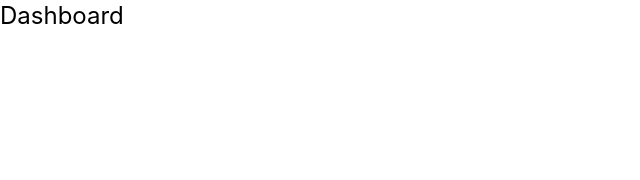
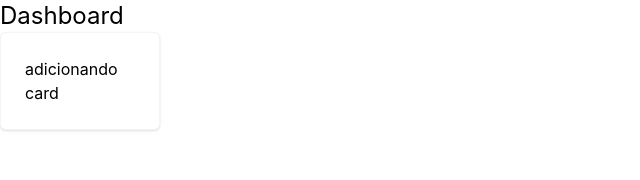
Before and after one commit to Helton-Carlos/escape-center, a React (Vite) app in the folder front-escape-center/: page / in a window 1280 px wide. Shown: the top 180 px of the page, without its empty margins (0-640 px from the left). Built offline with nearby package versions, Linux system fonts and the light colour scheme.

Commit message:
style: add utility components style

```diff
--- a/front-escape-center/src/index.css
+++ b/front-escape-center/src/index.css
@@ -1 +1,16 @@
 @import "tailwindcss";
+
+@theme {
+  --font-sans: "Inter", "Geist Sans", system-ui, sans-serif;
+}
+
+body {
+  padding: 0;
+  margin: 0;
+  font-family: var(--font-sans);
+  box-sizing: border-box;
+}
+
+@utility card {
+  @apply w-40 bg-white p-6 rounded-md shadow-sm border border-gray-100;
+}
--- a/front-escape-center/src/views/Dashboard.tsx
+++ b/front-escape-center/src/views/Dashboard.tsx
@@ -2,6 +2,10 @@ export function Dashboard() {
   return (
     <div>
       <h1 className="text-2xl">Dashboard</h1>
+
+      <div className="card">
+        adicionando card
+      </div>
     </div>
   )
 }
--- a/front-escape-center/vite.config.ts
+++ b/front-escape-center/vite.config.ts
@@ -3,7 +3,6 @@ import react from '@vitejs/plugin-react'
 import path from 'path'
 import tailwindcss from '@tailwindcss/vite'
 
-// https://vite.dev/config/
 export default defineConfig({
   plugins: [
     react(),
```
